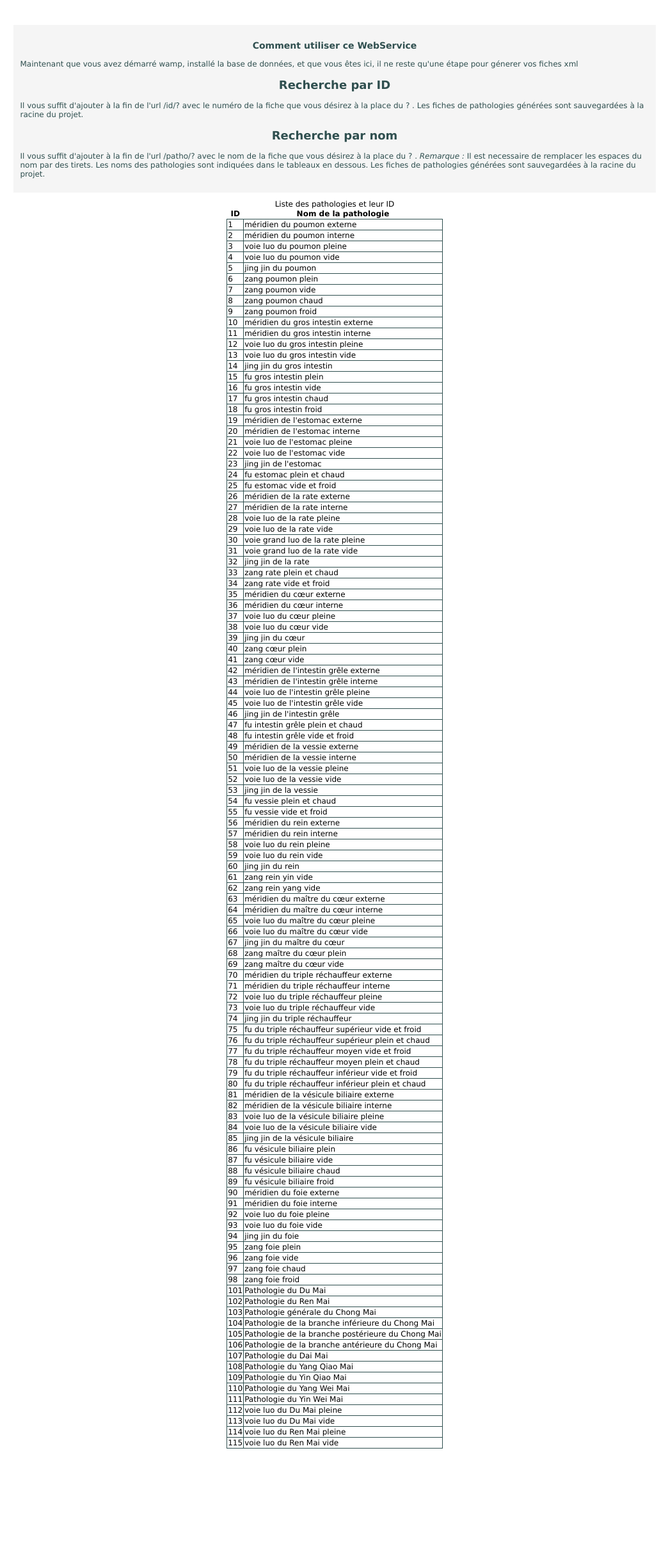
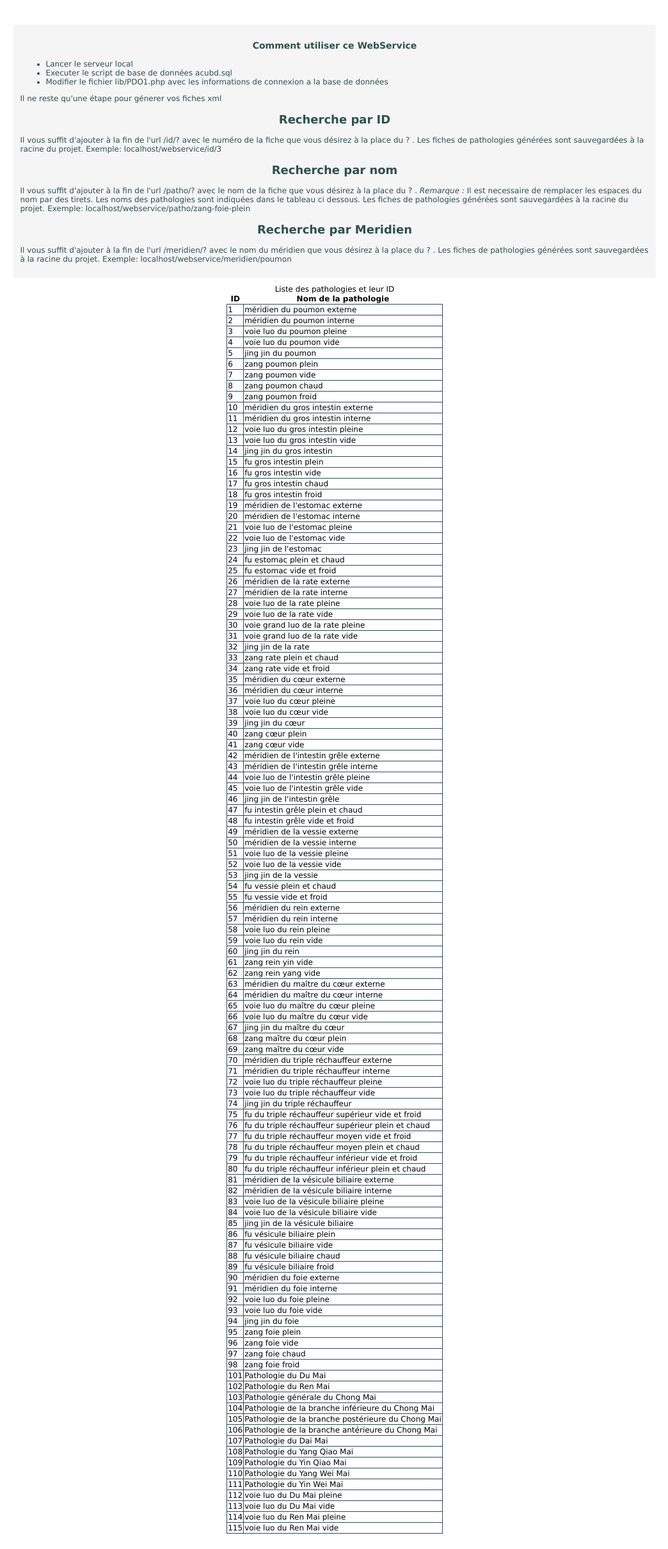
Before and after one commit to ThomaHe/WebService, a PHP site: page / in a window 1280 px wide. Shown: the part 44-2465 px from the top of the page at 64% size, without its empty margins (117-1161 px from the left). Before the commit the page ends 2308 px from the top, so only its background shows below. Run offline with PHP 8.4, Linux system fonts and the light colour scheme; data comes from the database, SQL or seed files in the repository.

Commit message:
Corrections

```diff
--- a/controleur/fiche.php
+++ b/controleur/fiche.php
@@ -48,7 +48,7 @@ class Fiche
 		//var_dump($table);
 	}
 
-	public function generateXMLMultiples($table)
+	public function generateXMLMultiples($table,$nom)
 	{
 	//création d'un nouveau document
 		$xml = new DOMDocument( "1.0", "UTF-8" );
@@ -91,8 +91,8 @@ class Fiche
 
 			$xml->appendChild($pathos);
 
-		$xml->save('patho'.$table[0]['idP'].'.xml');
-		header('Location: ../patho'.$table[0]['idP'].'.xml');
+		$xml->save('patho'.$nom.'.xml');
+		header('Location: ../patho'.$nom.'.xml');
 		exit();
 	}
 
--- a/index.php
+++ b/index.php
@@ -20,7 +20,7 @@
 	else if (isset($_GET['section']) && $_GET['section'] == 'meridien'){
 		$table = $vue->getPathosByMeridien($_GET['meridien']);
 		//var_dump($table);
-		$vue->generateXMLMultiples($table);
+		$vue->generateXMLMultiples($table,$_GET['meridien']);
 	}
 
 	else{
--- a/lib/PDO1.php
+++ b/lib/PDO1.php
@@ -9,6 +9,16 @@ class PDO1 extends PDO {
 
 	private static $_instance;
 
+/**
+*
+*    Modifier ces paramètres pour la connexion a la bdd locale
+*/
+	public static $host = 'localhost';
+	public static $dbname = 'acubd';
+	public static $login = 'root';
+	public static $pwd = '';
+
+
 	public function __construct( ) {
 
 	}
@@ -16,7 +26,7 @@ class PDO1 extends PDO {
 	public static function getInstance() {
 		if (!isset(self::$_instance)) {
 			try {
-				self::$_instance = new PDO('mysql:host=localhost;dbname=acubd;charset=utf8', 'root', '', array(PDO::ATTR_ERRMODE => PDO::ERRMODE_EXCEPTION));
+				self::$_instance = new PDO('mysql:host='.self::$host.';dbname='.self::$dbname.';charset=utf8', self::$login, self::$pwd, array(PDO::ATTR_ERRMODE => PDO::ERRMODE_EXCEPTION));
 			} catch (PDOException $e) {
 				die('Erreur : ' . $e->getMessage());
 			}
--- a/vue/vueAccueil.html
+++ b/vue/vueAccueil.html
@@ -4,18 +4,32 @@
 
 		<h1> Comment utiliser ce WebService </h1>
 		<p>
-			Maintenant que vous avez démarré wamp, installé la base de données, et que vous êtes ici, il ne reste qu'une étape pour génerer vos fiches xml
+		<ul>
+			<li>Lancer le serveur local</li>
+			<li>Executer le script de base de données acubd.sql</li>
+			<li>Modifier le fichier lib/PDO1.php avec les informations de connexion a la base de données</li>
+		</ul>
+			Il ne reste qu'une étape pour génerer vos fiches xml
 		</p>
 		<h2>Recherche par ID</h2>
 		<p>
 			Il vous suffit d'ajouter à la fin de l'url /id/? avec le numéro de la fiche que vous désirez à la place du ? .
 			Les fiches de pathologies générées sont sauvegardées à la racine du projet.
+			Exemple: localhost/webservice/id/3
 		</p>
 		<h2>Recherche par nom</h2>
 		<p>
 			Il vous suffit d'ajouter à la fin de l'url /patho/? avec le nom de la fiche que vous désirez à la place du ? .
-			<em>Remarque : </em> Il est necessaire de remplacer les espaces du nom par des tirets. Les noms des pathologies sont indiquées dans le tableaux en dessous.
+			<em>Remarque : </em> Il est necessaire de remplacer les espaces du nom par des tirets. Les noms des pathologies
+			sont indiquées dans le tableau ci dessous.
 			Les fiches de pathologies générées sont sauvegardées à la racine du projet.
+			Exemple: localhost/webservice/patho/zang-foie-plein
+		</p>
+		<h2>Recherche par Meridien</h2>
+		<p>
+			Il vous suffit d'ajouter à la fin de l'url /meridien/? avec le nom du méridien que vous désirez à la place du ? .
+			Les fiches de pathologies générées sont sauvegardées à la racine du projet.
+			Exemple: localhost/webservice/meridien/poumon
 		</p>
 
 
```
